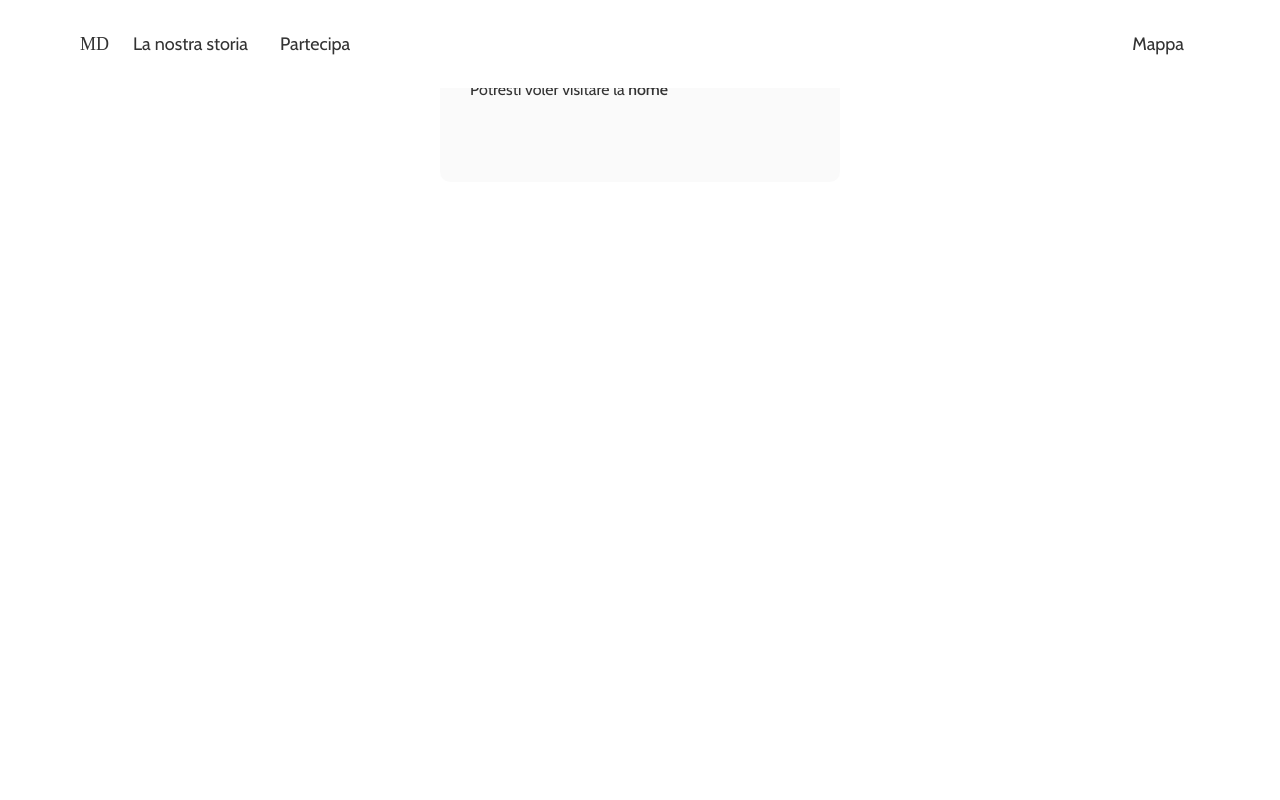
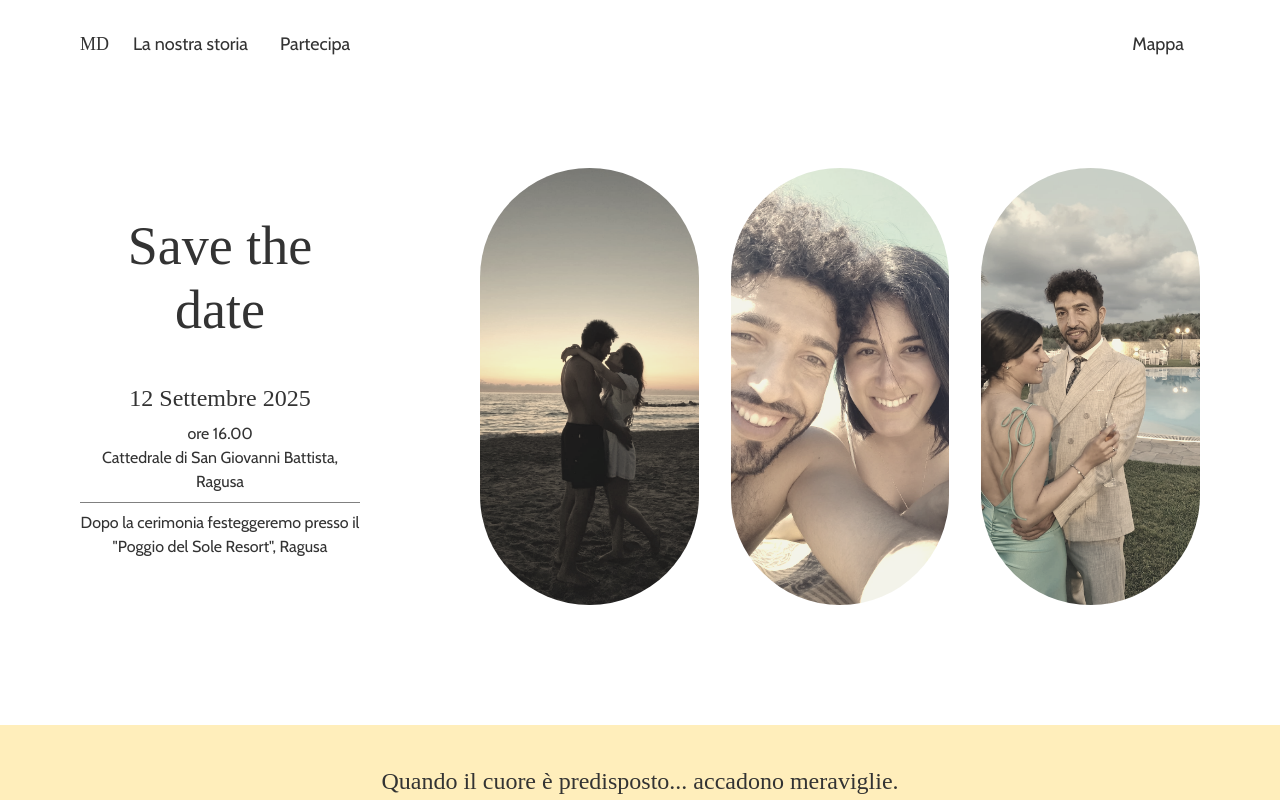
Before and after one commit to Nello1994/wesayyes, a React (Vite) app: page / in a window 1280 px wide. Before the commit this address had no page. Shown: the top 800 px of the page. Built offline with nearby package versions, Linux system fonts and the light colour scheme; a web font is replaced by a local one.

Commit message:
Change on App.jsx

```diff
--- a/src/App.jsx
+++ b/src/App.jsx
@@ -15,7 +15,7 @@
     <VStack {...styles.container}>
       <Router>
         <Routes>
-          <Route path='/wesayyes' element={<Home />} />
+          <Route path='/' element={<Home />} />
           <Route path='uikit' element={<UikitPage />} />
           <Route path='uikit/color' element={<ColorPage />} />
           <Route path='uikit/typography' element={<TypographyPage />} />
```
